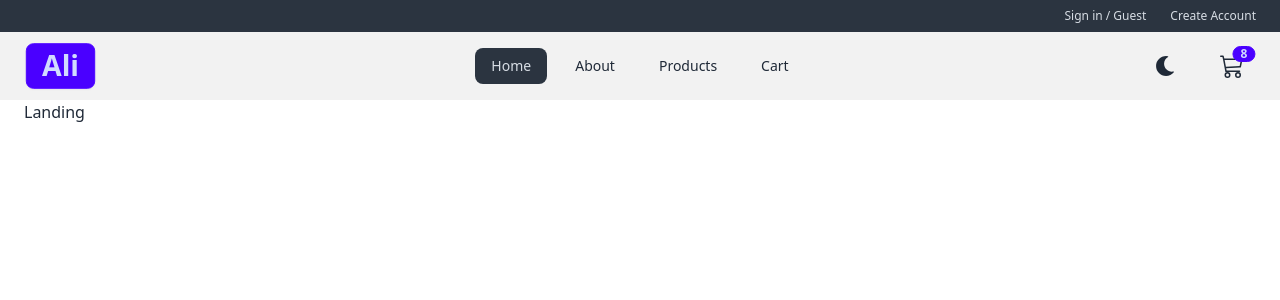
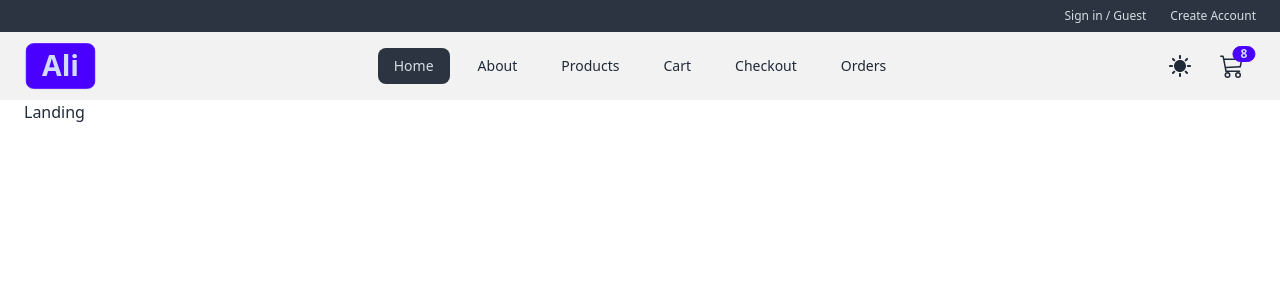
Before and after one commit to Alii-Hassnain/StoreFrontEnd, a React (Vite) app: page / in a window 1280 px wide. Shown: the top 300 px of the page. Built offline with nearby package versions, Linux system fonts and the light colour scheme.

Commit message:
improvement in navbar

```diff
--- /dev/null
+++ b/src/LinkData.js
@@ -0,0 +1,32 @@
+export const Links = [
+    {
+        id: 1,
+        url:"/",
+        text:"Home"
+    },
+    {
+        id: 2,
+        url:"/about",
+        text:"About"
+    },
+    {
+        id: 3,
+        url:"/products",
+        text:"Products"
+    },
+    {
+        id: 4,
+        url:"/cart",
+        text:"Cart"
+    },
+    {
+        id: 5,
+        url:"/checkout",
+        text:"Checkout"
+    },
+    {
+        id: 6,
+        url:"/orders",
+        text:"Orders"
+    },
+]
--- /dev/null
+++ b/src/components/NavLinks.jsx
@@ -0,0 +1,22 @@
+import React from "react";
+import { Links } from "../LinkData";
+import { NavLink } from "react-router-dom";
+
+const NavLinks = () => {
+  console.log(Links);
+  return (
+    <>
+      {Links.map((data) => {
+        return (
+          <li key={data.id}>
+            <NavLink to={data.url}>
+              <button>{data.text}</button>
+            </NavLink>
+          </li>
+        );
+      })}
+    </>
+
+  );
+};
+export default NavLinks
--- a/src/components/Navbar.jsx
+++ b/src/components/Navbar.jsx
@@ -1,14 +1,21 @@
-import React from "react";
-import { FaMoon } from "react-icons/fa";
+import React, { useState } from "react";
+import { FaLeaf, FaMoon } from "react-icons/fa";
 import { MdSunny } from "react-icons/md";
 import { BsCart3 } from "react-icons/bs";
 import { NavLink, Link } from "react-router-dom";
 import { FaBarsStaggered } from "react-icons/fa6";
+import NavLinks from "./NavLinks.jsx";
 
 const Navbar = () => {
+  const [theme,setTheme] = useState(false);
+  const handleTheme = ()=>{
+    setTheme(!theme);
+  }
+
   return (
     <nav className="bg-base-200">
       <div className="navbar align-element">
+        {/* start */}
         <div className="navbar-start">
           <NavLink
             to="/"
@@ -18,78 +25,39 @@ const Navbar = () => {
           </NavLink>
           <div className="dropdown dropdown-bottom">
             <div tabIndex={0} role="button" className="btn btn-ghost lg:hidden">
-              <FaBarsStaggered className="text-2xl"/>
+              <FaBarsStaggered className="text-2xl" />
             </div>
             <ul
               tabIndex={0}
               className="dropdown-content menu bg-base-100 rounded-box z-[1] w-52 p-2 shadow"
             >
-            <li>
-              <NavLink to="/">
-                <button>Home</button>
-              </NavLink>
-            </li>
-            <li>
-              <NavLink to="/about">
-                <button>About</button>
-              </NavLink>
-            </li>
-            <li>
-              <NavLink to="/products">
-                <button>Products</button>
-              </NavLink>
-            </li>
-            <li>
-              <NavLink to="/cart">
-                <button>Cart</button>
-              </NavLink>
-            </li>
-
-
+              <NavLinks />
             </ul>
           </div>
         </div>
-        {/* start */}
+
         {/* middle */}
         <div className="navbar-center hidden lg:flex">
-
           <ul className="menu menu-horizontal gap-3">
-            <li>
-              <NavLink to="/">
-                <button>Home</button>
-              </NavLink>
-            </li>
-            <li>
-              <NavLink to="/about">
-                <button>About</button>
-              </NavLink>
-            </li>
-            <li>
-              <NavLink to="/products">
-                <button>Products</button>
-              </NavLink>
-            </li>
-            <li>
-              <NavLink to="/cart">
-                <button>Cart</button>
-              </NavLink>
-            </li>
+            <NavLinks />
           </ul>
-
         </div>
         {/* end */}
         <div className="navbar-end">
-          <div className="btn btn-ghost text-xl">
-            <FaMoon />
-          </div>
+          <span className="swap swap-rotate">
+            <input type="checkbox" onChange={handleTheme} />
+            <FaMoon className="text-2xl swap-on"/>
+            <MdSunny className="text-2xl swap-off" />
+          </span>
 
           <NavLink to="/cart" className="btn btn-ghost btn-circle btn-md ml-4">
-                <div className="indicator">
-                  <BsCart3 className="text-2xl"/>
-                  <span className="badge badge-sm badge-primary indicator-item">8</span>
-                </div>
+            <div className="indicator">
+              <BsCart3 className="text-2xl" />
+              <span className="badge badge-sm badge-primary indicator-item">
+                8
+              </span>
+            </div>
           </NavLink>
-
         </div>
       </div>
     </nav>
--- a/src/components/index.js
+++ b/src/components/index.js
@@ -2,3 +2,4 @@ export {default as Navbar } from "./Navbar"
 export {default as FormInput} from "./FormInput"
 export {default as SubmitBtn} from "./SubmitBtn"
 export {default as Header} from "./Header"
+export {default as NavLinks} from "./NavLinks"
```
